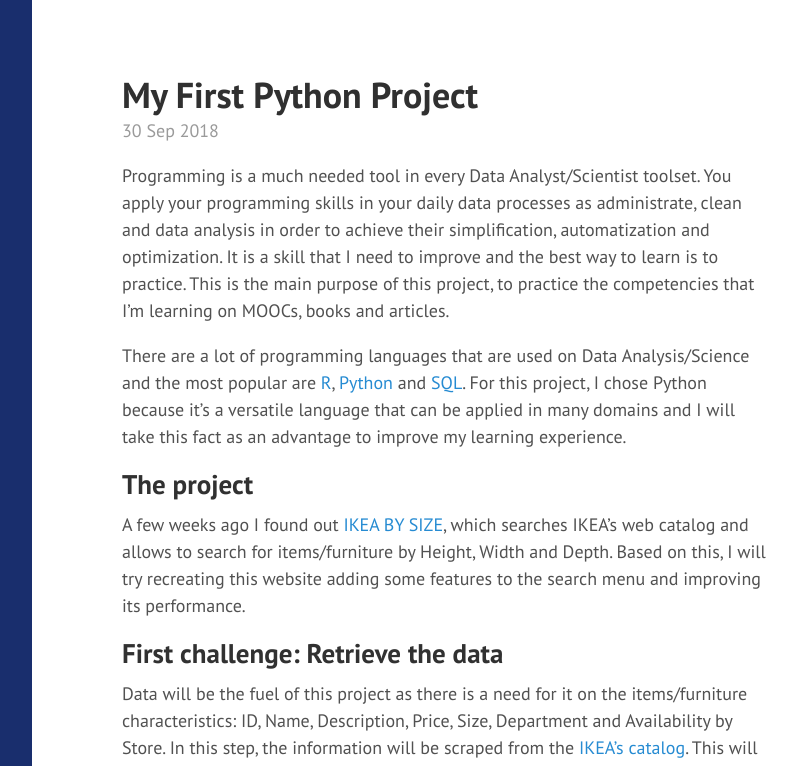
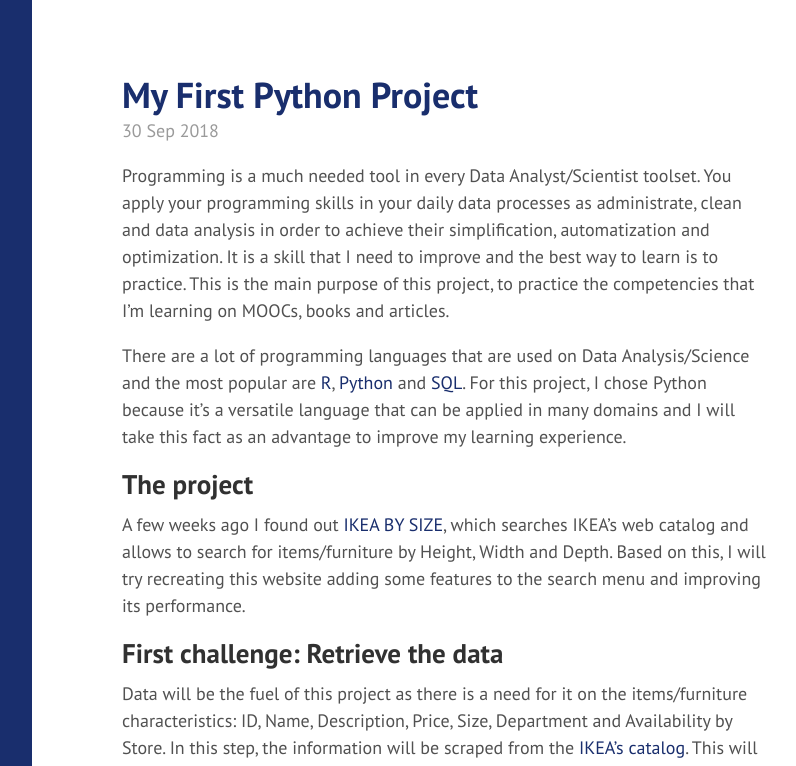
Before and after one commit to DanielaPatricio/DanielaPatricio.github.io, a Jekyll site: the page built from index.html, in a window 1280 px wide and 1400 px high. Shown: the top 766 px of the window, without its empty margins (292-1088 px from the left). Built offline with Jekyll 4.4.1, drawn with Linux system fonts in a browser that asks for light colours; the list of posts is cut into pages by our own code.

Commit message:
Update hyde.css
added new theme color Navy Blue

```diff
--- a/public/css/hyde.css
+++ b/public/css/hyde.css
@@ -56,8 +56,8 @@
 .sidebar {
   text-align: center;
   padding: 2rem 1rem;
-  color: rgba(25, 46, 109, .5);
-  background-color: #192E6D;
+  color: rgba(255, 255, 255, .5);
+  background-color: #FFFFFF;
 }
 @media (min-width: 48rem) {
   .sidebar {
@@ -72,12 +72,12 @@
 
 /* Sidebar links */
 .sidebar a {
-  color: #ffffff;
+  color: #FFFFFF;
 }
 
 /* About section */
 .sidebar-about h1 {
-  color: #fffff;
+  color: #FFFFFF;
   margin-top: 0;
   font-family: "Abril Fatface", serif;
   font-size: 3.25rem;
@@ -179,11 +179,11 @@
 
 /* Red */
 .theme-base-08 .sidebar {
-  background-color: #192E6D;
+  background-color: #ac4142;
 }
 .theme-base-08 .content a,
 .theme-base-08 .related-posts li a:hover {
-  color: #192E6D;
+  color: #ac4142;
 }
 
 /* Orange */
@@ -249,6 +249,16 @@
   color: #8f5536;
 }
 
+/* Navy Blue */
+.theme-base-0g .sidebar {
+  background-color: #192e6d;
+}
+.theme-base-0g .content a,
+.theme-base-0g .related-posts li a:hover {
+  color: #192e6d;
+}
+
+
 /* Share buttons */
 .sharebuttons {
   margin: 0 auto 0 auto;
```
